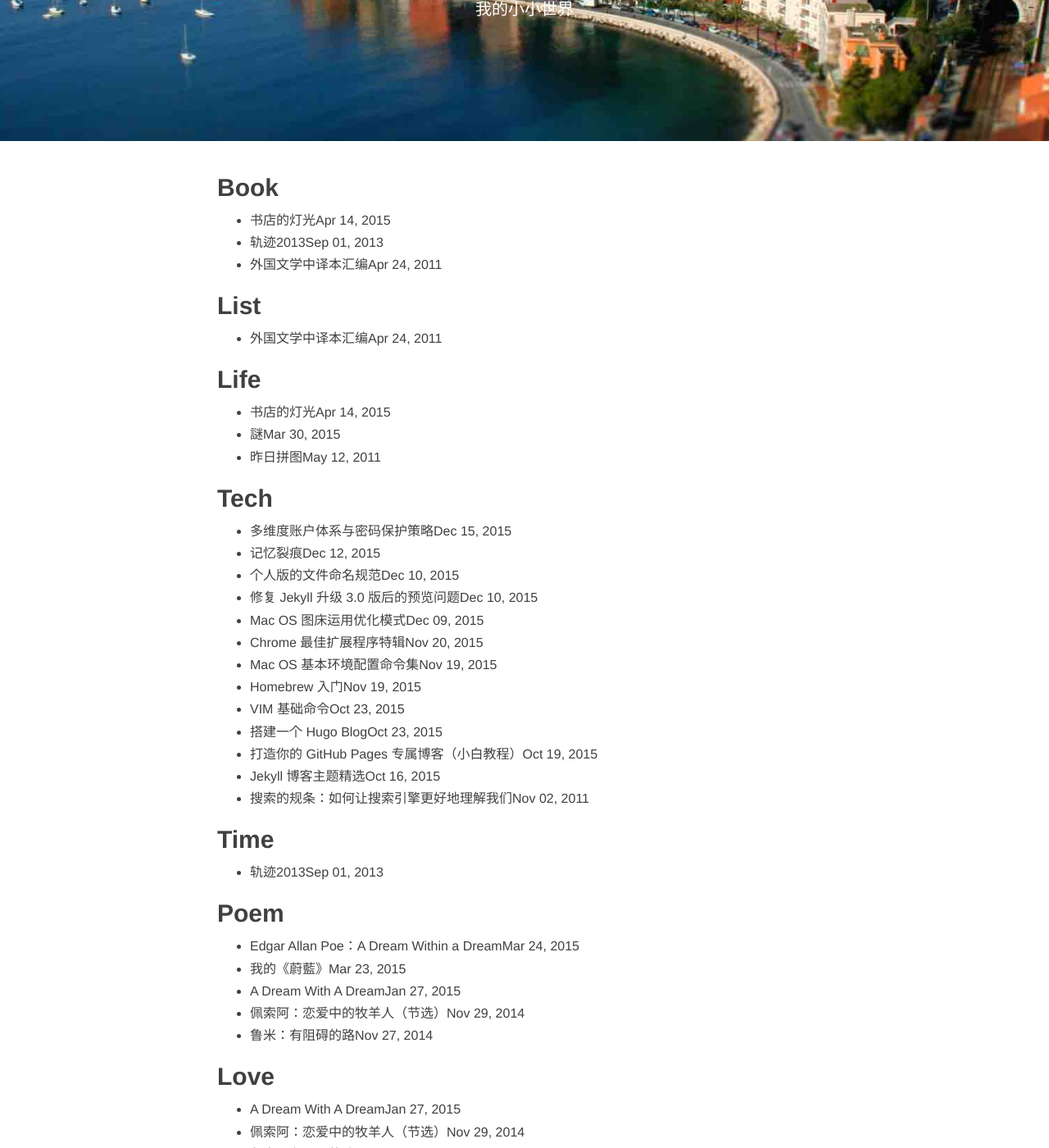
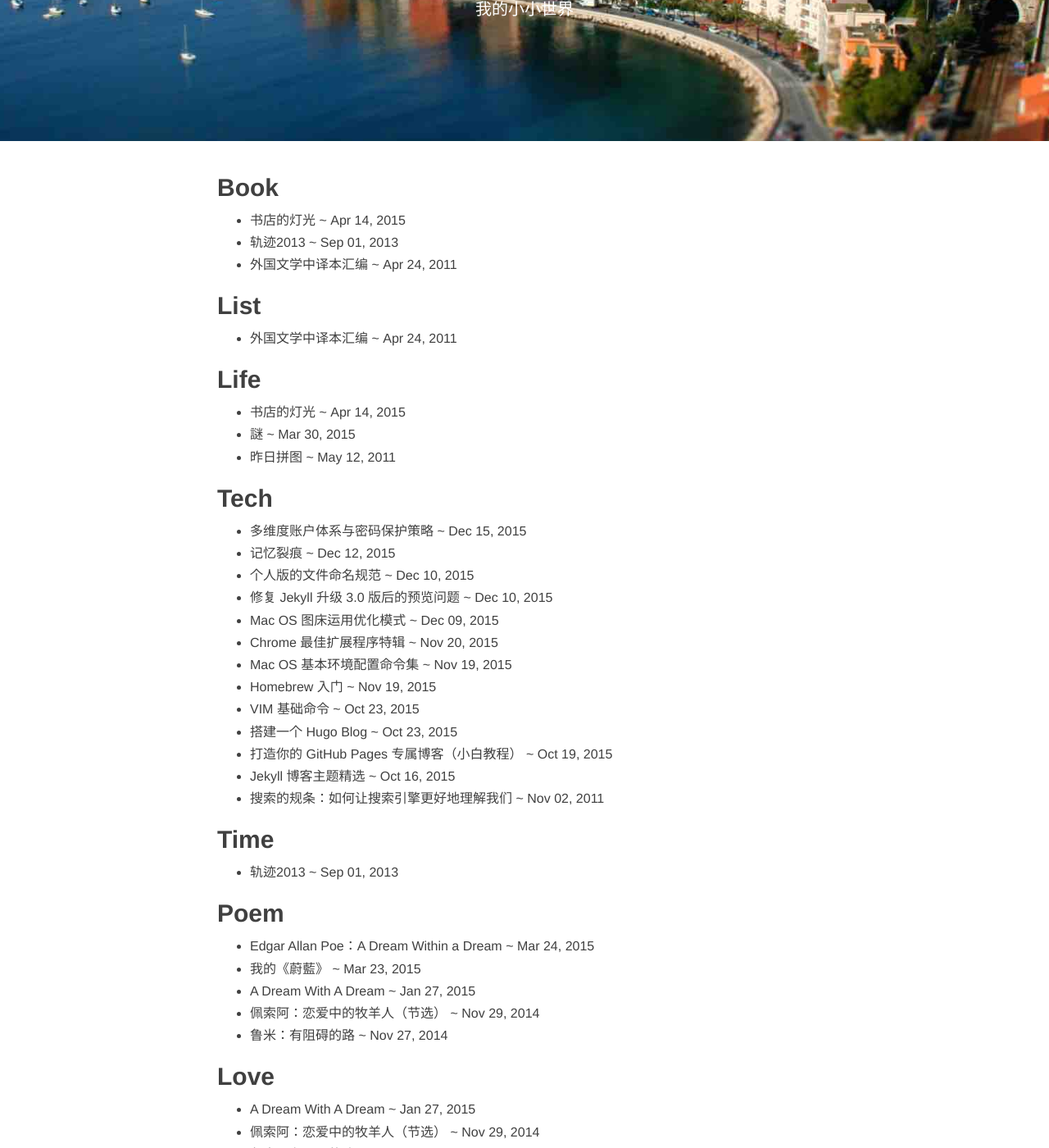
Before and after one commit to Azeril/Microdust, a Jekyll site: the page built from tags.html, in a window 1280 px wide and 1400 px high, scrolled down 256 px. Shown: the whole window at 82% size. Built offline with Jekyll 4.4.1, drawn with Linux system fonts in a browser that asks for light colours; nearby versions of some CDN libraries; some of the changed text lies outside the part shown.

Commit message:
Fix the error of tags file

```diff
--- a/tags.html
+++ b/tags.html
@@ -14,7 +14,7 @@
 {% for post in pages_list %}
 {% if post.title != null %}
 {% if group == null or group == post.group %}
-<li><a href="{{ site.baseurl }}{{ post.url }}">{{ post.title }}<span class="entry-date"><time datetime="{{ post.date | date_to_xmlschema }}" itemprop="datePublished">{{ post.date | date: "%b %d, %Y" }}</time></a></li>
+<li><a href="{{ site.baseurl }}{{ post.url }}">{{ post.title }}<span class="entry-date"> ~ <time datetime="{{ post.date | date_to_xmlschema }}" itemprop="datePublished">{{ post.date | date: "%b %d, %Y" }}</time></a></li>
 {% endif %}
 {% endif %}
 {% endfor %}
```
